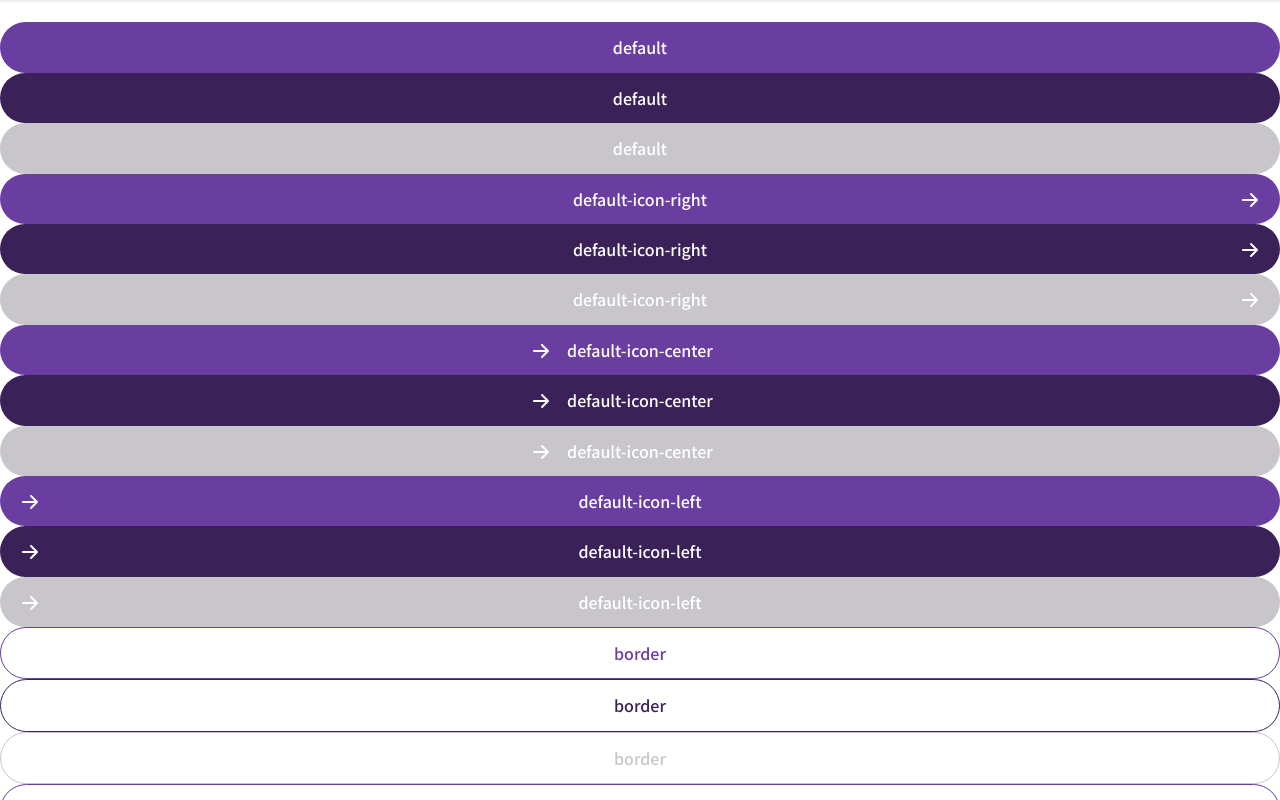
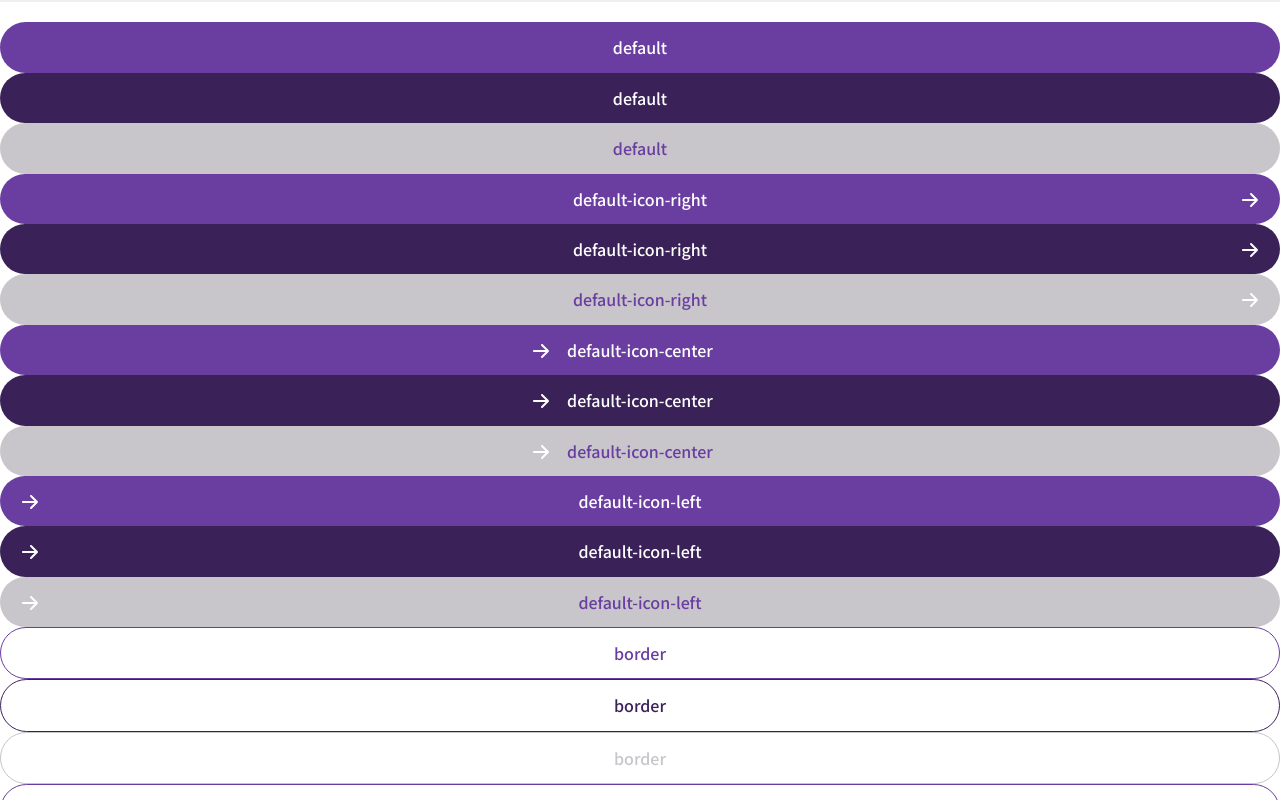
Before and after one commit to the51DT/inside_project, a Vue app: page /button in a window 1280 px wide. Shown: the part 840-1640 px from the top of the page. Built offline with nearby package versions, Linux system fonts and the light colour scheme.

Commit message:
onboarding 작업
onboarding 작업

```diff
--- a/src/assets/scss/modules/_button.scss
+++ b/src/assets/scss/modules/_button.scss
@@ -192,8 +192,80 @@
       background-color: $primary-dark;
     }
     &.bg-disabled {
+      background-color: $neutral-white;
+      .btn-txt {
+        color: $primary-base;
+      }
+      // iconPositionClass
+      .icon-right {
+        position: relative;
+        display: block;
+        &::before {
+          content: '';
+          position: absolute;
+          background: url('@/assets/images/icon/icon_arrow_right_base.svg')
+            no-repeat;
+          background-size: contain;
+        }
+      }
+      .icon-center {
+        position: relative;
+        display: inline-block;
+        &::before {
+          content: '';
+          position: absolute;
+          background: url('@/assets/images/icon/icon_arrow_right_base.svg')
+            no-repeat;
+          background-size: contain;
+        }
+      }
+      .icon-left {
+        position: relative;
+        display: block;
+        &::before {
+          content: '';
+          position: absolute;
+          background: url('@/assets/images/icon/icon_arrow_right_base.svg')
+            no-repeat;
+          background-size: contain;
+        }
+      }
       &:disabled {
         background-color: $neutral-basegrey;
+        // iconPositionClass
+        .icon-right {
+          position: relative;
+          display: block;
+          &::before {
+            content: '';
+            position: absolute;
+            background: url('@/assets/images/icon/icon_arrow_right.svg')
+              no-repeat;
+            background-size: contain;
+          }
+        }
+        .icon-center {
+          position: relative;
+          display: inline-block;
+          &::before {
+            content: '';
+            position: absolute;
+            background: url('@/assets/images/icon/icon_arrow_right.svg')
+              no-repeat;
+            background-size: contain;
+          }
+        }
+        .icon-left {
+          position: relative;
+          display: block;
+          &::before {
+            content: '';
+            position: absolute;
+            background: url('@/assets/images/icon/icon_arrow_right.svg')
+              no-repeat;
+            background-size: contain;
+          }
+        }
       }
     }
     // bg색 버튼 > Icon Button
--- a/src/views/main/OnBoarding.vue
+++ b/src/views/main/OnBoarding.vue
@@ -1,42 +1,137 @@
 <template>
-  <div>
-    <swiper
-      :slides-per-view="1"
-      :space-between="50"
-      @swiper="onSwiper"
-      @slideChange="onSlideChange"
-    >
-      <swiper-slide>Slide 1</swiper-slide>
-      <swiper-slide>Slide 2</swiper-slide>
-      <swiper-slide>Slide 3</swiper-slide>
-      ...
+  <div class="onboarding__wrap">
+    <swiper :pagination="true" :modules="modules">
+      <swiper-slide
+        v-for="(boarding, i) in OnBoarding"
+        :slideIndex="i"
+        :key="i"
+      >
+        <div class="swiper-box">
+          <div class="top">
+            <div
+              class="swiper-box__image"
+              :style="{ backgroundImage: `url(${boarding.img})` }"
+            ></div>
+            <div class="swiper-box__des">
+              <p>{{ boarding.des }}</p>
+            </div>
+            <div class="swiper-pagination"></div>
+          </div>
+          <ButtonCmp
+            bgBtn="disabled"
+            btnSize="large"
+            iconPositionRight="right"
+            btnTxt="Let’s Get Started"
+            v-if="i === 0"
+          />
+          <ButtonCmp
+            bgBtn="disabled"
+            btnSize="large"
+            iconPositionRight="right"
+            btnTxt="Next"
+            @click="i += 1"
+            v-else-if="i === 1"
+          />
+          <ButtonCmp
+            bgBtn="disabled"
+            btnSize="large"
+            iconPositionRight="right"
+            btnTxt="Proceed to Login"
+            @click="MoveLoginPage()"
+            v-else-if="i === 2"
+          />
+        </div>
+      </swiper-slide>
     </swiper>
   </div>
 </template>
 
 <script>
 /* eslint-disable */
-// Import Swiper Vue.js components
 import { Swiper, SwiperSlide } from 'swiper/vue'
-// Import Swiper styles
+import { Pagination } from 'swiper/modules'
 import 'swiper/css'
+import 'swiper/css/pagination'
+import { useRouter } from 'vue-router'
+
 export default {
   components: {
     Swiper,
     SwiperSlide
   },
   setup() {
-    const onSwiper = (swiper) => {
-      console.log(swiper)
-    }
-    const onSlideChange = () => {
-      console.log('slide change')
+    const OnBoarding = [
+      {
+        img: require('../../assets/images/onboarding/onboarding_img_1.png'),
+        des: 'Jot Down anything you want to achieve, today or in the future'
+      },
+      {
+        img: require('../../assets/images/onboarding/onboarding_img_2.png'),
+        des: 'Different goals, different way to jot it down'
+      },
+      {
+        img: require('../../assets/images/onboarding/onboarding_img_3.png'),
+        des: 'Text area, checklist, or same combination. Adapt with ypur needs'
+      }
+    ]
+    const modules = [Pagination]
+    const router = useRouter()
+    const MoveLoginPage = () => {
+      router.push({
+        path: '/login'
+      })
     }
     return {
-      onSwiper,
-      onSlideChange
+      OnBoarding,
+      modules,
+      MoveLoginPage
     }
   }
 }
 </script>
-<style lang="scss"></style>
+<style lang="scss">
+.onboarding__wrap {
+  padding: 0 rem(16px) rem(84px);
+  background-color: $primary-base;
+  //navbar 없으면 100vh
+  height: calc(100vh - rem(18.39px));
+  .swiper-wrapper {
+    height: calc(100vh - 102.39px);
+    .swiper-box {
+      display: flex;
+      flex-direction: column;
+      justify-content: space-between;
+      align-items: center;
+      height: calc(100vh - 102.39px);
+      &__image {
+        margin: 0 auto;
+        width: rem(280px);
+        height: rem(280px);
+        background-size: 100%;
+        margin-top: rem(86px);
+      }
+      &__des {
+        margin-top: rem(24px);
+        p {
+          color: $neutral-white;
+          font-size: rem(20px);
+          line-height: rem(28px);
+          font-weight: 700;
+        }
+      }
+    }
+  }
+  // swiper-pagination
+  .swiper-pagination {
+    top: rem(486px);
+    bottom: auto;
+    .swiper-pagination-bullet {
+      background-color: $primary-light;
+      opacity: 1;
+      &-active {
+        background-color: $secondary-base;
+      }
+    }
+  }
+}
+</style>
```
